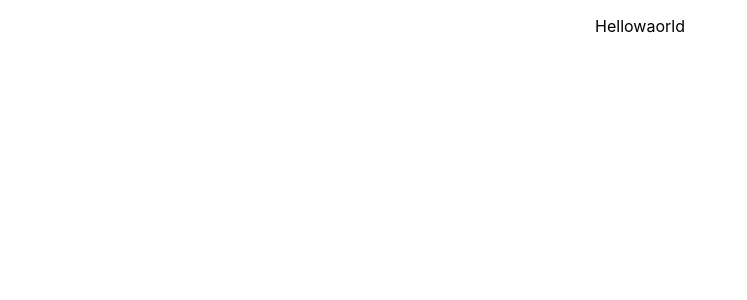
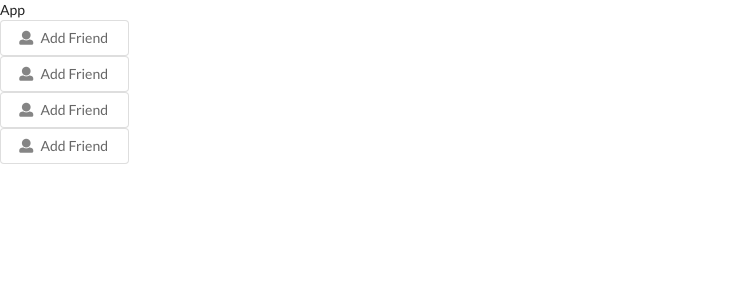
Before and after one commit to tokuyama-shouta/reactdayo, a React (Create React App) app: page / in a window 1280 px wide. Shown: the top 300 px of the page, without its empty margins (0-747 px from the left). Built offline with nearby package versions, Linux system fonts and the light colour scheme.

Commit message:
component

```diff
--- a/public/index.html
+++ b/public/index.html
@@ -15,6 +15,7 @@
       user's mobile device or desktop. See https://developers.google.com/web/fundamentals/web-app-manifest/
     -->
     <link rel="manifest" href="%PUBLIC_URL%/manifest.json" />
+    <link rel="stylesheet" href="https://cdnjs.cloudflare.com/ajax/libs/semantic-ui/2.4.1/semantic.min.css" />
     <!--
       Notice the use of %PUBLIC_URL% in the tags above.
       It will be replaced with the URL of the `public` folder during the build.
--- a/src/App.css
+++ /dev/null
@@ -1,38 +0,0 @@
-.App {
-  text-align: center;
-}
-
-.App-logo {
-  height: 40vmin;
-  pointer-events: none;
-}
-
-@media (prefers-reduced-motion: no-preference) {
-  .App-logo {
-    animation: App-logo-spin infinite 20s linear;
-  }
-}
-
-.App-header {
-  background-color: #282c34;
-  min-height: 100vh;
-  display: flex;
-  flex-direction: column;
-  align-items: center;
-  justify-content: center;
-  font-size: calc(10px + 2vmin);
-  color: white;
-}
-
-.App-link {
-  color: #61dafb;
-}
-
-@keyframes App-logo-spin {
-  from {
-    transform: rotate(0deg);
-  }
-  to {
-    transform: rotate(360deg);
-  }
-}
--- a/src/App.js
+++ b/src/App.js
@@ -1,12 +1,16 @@
+import React from 'react'
+import Button from './Button'
 
-import './App.css';
-
-function App() {
+const App = () => {
   return (
-    <div className="App">
-      <p>Hellowaorld</p>
+    <div>
+      <div>App</div>
+      <Button/>
+      <Button/>
+      <Button/>
+      <Button/>
     </div>
-  );
+  )
 }
 
-export default App;
+export default App
--- /dev/null
+++ b/src/Button.js
@@ -0,0 +1,15 @@
+import React from 'react'
+
+const  Button = () => {
+  return (
+    <div>
+      <button className="ui basic button">
+       <i class="icon user"></i>
+            Add Friend
+      </button>
+
+    </div>
+  )
+}
+
+export default Button
--- a/src/index.css
+++ /dev/null
@@ -1,13 +0,0 @@
-body {
-  margin: 0;
-  font-family: -apple-system, BlinkMacSystemFont, 'Segoe UI', 'Roboto', 'Oxygen',
-    'Ubuntu', 'Cantarell', 'Fira Sans', 'Droid Sans', 'Helvetica Neue',
-    sans-serif;
-  -webkit-font-smoothing: antialiased;
-  -moz-osx-font-smoothing: grayscale;
-}
-
-code {
-  font-family: source-code-pro, Menlo, Monaco, Consolas, 'Courier New',
-    monospace;
-}
--- a/src/index.js
+++ b/src/index.js
@@ -1,12 +1,5 @@
-import React from 'react';
-import ReactDOM from 'react-dom';
-import './index.css';
-import App from './App';
+import React from 'react'
+import ReactDOM from 'react-dom'
+import App from './App'
 
-
-ReactDOM.render(
-  <React.StrictMode>
-    <App />
-  </React.StrictMode>,
-  document.getElementById('root')
-);
+ReactDOM.render(<App/>, document.querySelector('#root'));
```
Also changed, not shown: src/reportWebVitals.js (deleted, +0 -13 lines), src/setupTests.js (deleted, +0 -5 lines), src/logo.svg (deleted), 1 other file (tests, documents, lock files or other folders).
